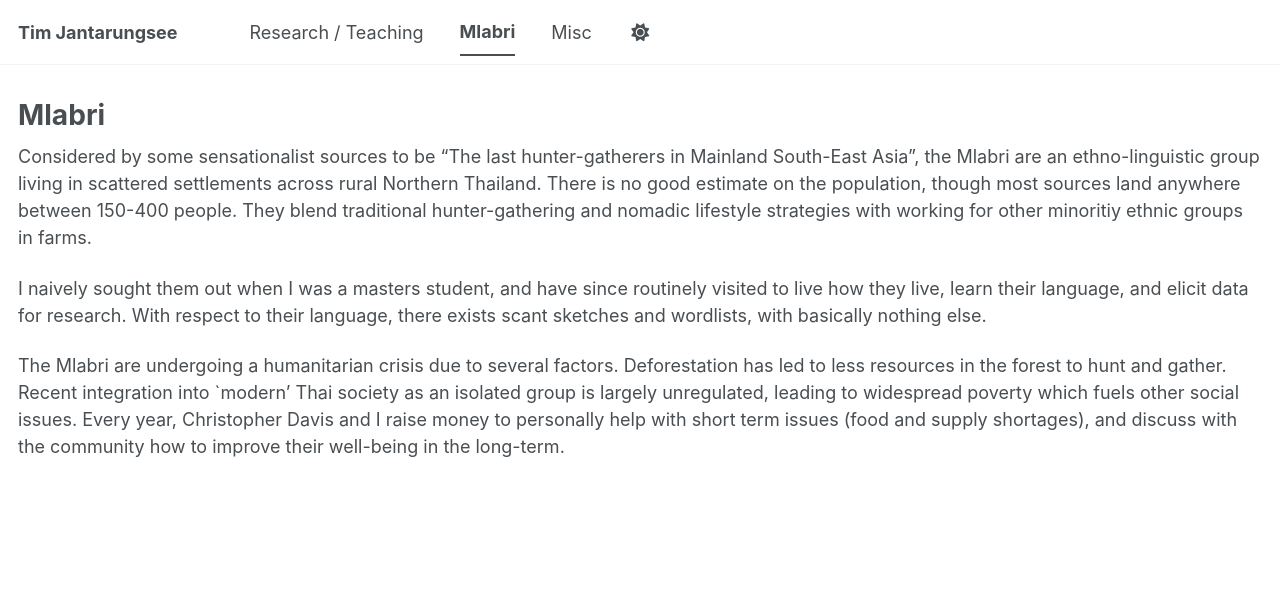
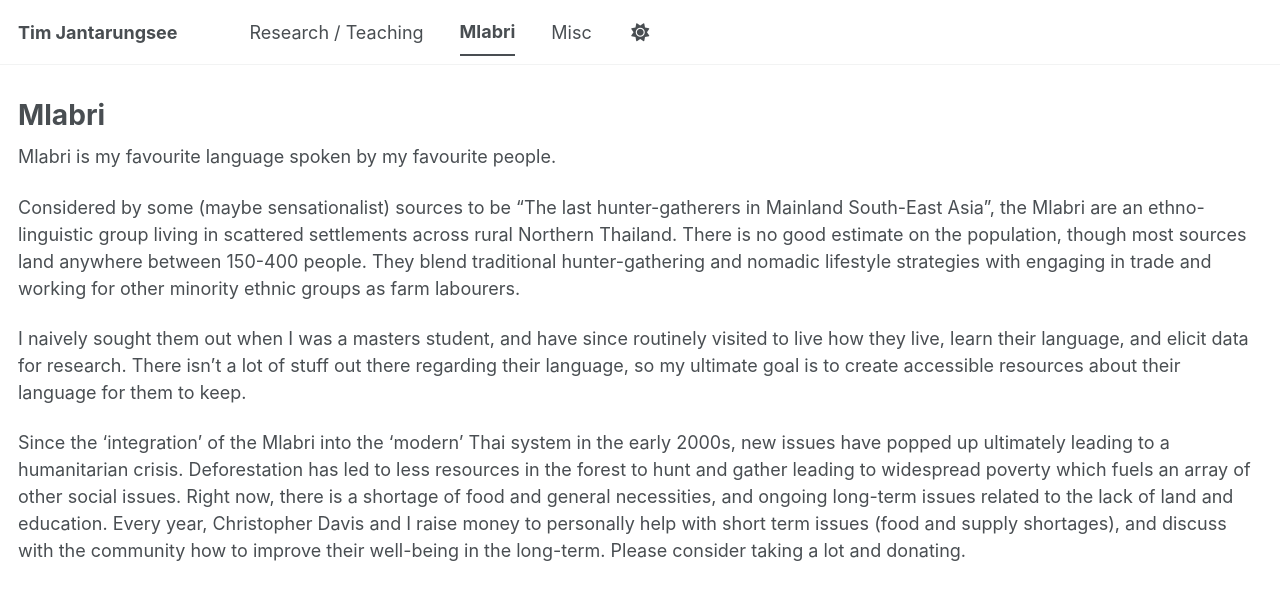
Before and after one commit to timjantarungsee/timjantarungsee.github.io, a Jekyll site: the page built from _pages/mlabri.md, in a window 1280 px wide. Shown: the top 600 px of the page. Built offline with Jekyll 4.4.1, drawn with Linux system fonts in a browser that asks for light colours; a script bundle is joined from its source files by our own code; library files that are not in the unit come from our copies.

Commit message:
Update mlabri.md

```diff
--- a/_pages/mlabri.md
+++ b/_pages/mlabri.md
@@ -4,8 +4,10 @@ title: "Mlabri"
 author_profile: false
 ---
 
-Considered by some sensationalist sources to be "The last hunter-gatherers in Mainland South-East Asia", the Mlabri are an ethno-linguistic group living in scattered settlements across rural Northern Thailand. There is no good estimate on the population, though most sources land anywhere between 150-400 people. They blend traditional hunter-gathering and nomadic lifestyle strategies with working for other minoritiy ethnic groups in farms.
+Mlabri is my favourite language spoken by my favourite people.
 
-I naively sought them out when I was a masters student, and have since routinely visited to live how they live, learn their language, and elicit data for research. With respect to their language, there exists scant sketches and wordlists, with basically nothing else.
+Considered by some (maybe sensationalist) sources to be "The last hunter-gatherers in Mainland South-East Asia", the Mlabri are an ethno-linguistic group living in scattered settlements across rural Northern Thailand. There is no good estimate on the population, though most sources land anywhere between 150-400 people. They blend traditional hunter-gathering and nomadic lifestyle strategies with engaging in trade and working for other minority ethnic groups as farm labourers.
 
-The Mlabri are undergoing a humanitarian crisis due to several factors. Deforestation has led to less resources in the forest to hunt and gather. Recent integration into `modern' Thai society as an isolated group is largely unregulated, leading to widespread poverty which fuels other social issues. Every year, Christopher Davis and I raise money to personally help with short term issues (food and supply shortages), and discuss with the community how to improve their well-being in the long-term.
+I naively sought them out when I was a masters student, and have since routinely visited to live how they live, learn their language, and elicit data for research. There isn't a lot of stuff out there regarding their language, so my ultimate goal is to create accessible resources about their language for them to keep.
+
+Since the 'integration' of the Mlabri into the 'modern' Thai system in the early 2000s, new issues have popped up ultimately leading to a humanitarian crisis. Deforestation has led to less resources in the forest to hunt and gather leading to widespread poverty which fuels an array of other social issues. Right now, there is a shortage of food and general necessities, and ongoing long-term issues related to the lack of land and education. Every year, Christopher Davis and I raise money to personally help with short term issues (food and supply shortages), and discuss with the community how to improve their well-being in the long-term. Please consider taking a lot and donating.
```
